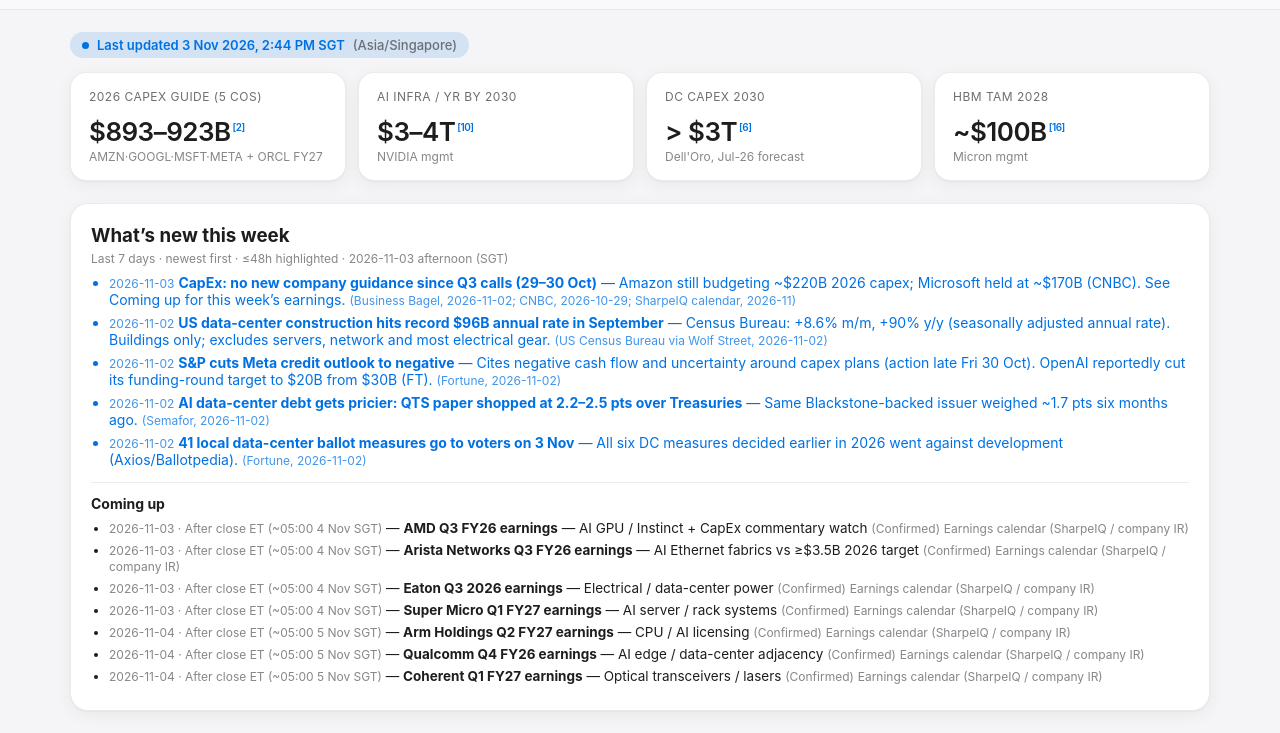
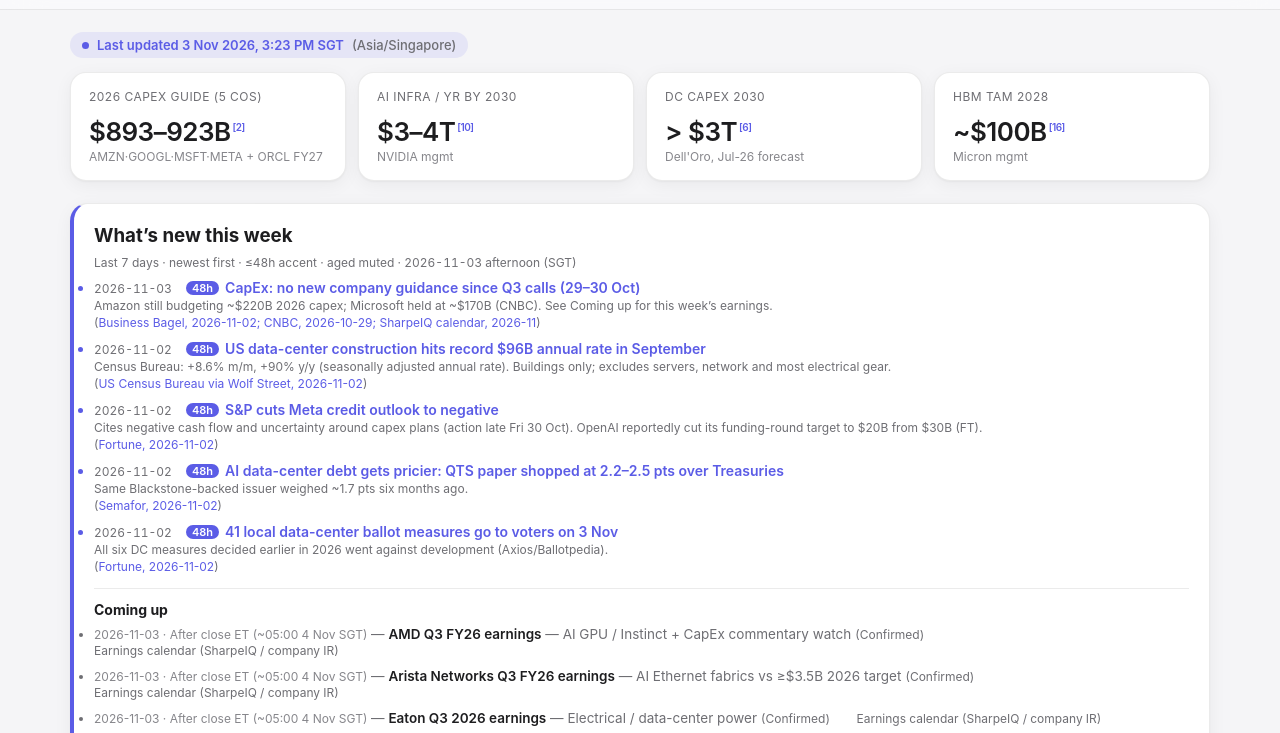
Before and after one commit to Hugoztian/ai-datacenter-dashboard, a plain HTML site: page index.html in a window 1280 px wide. Shown: the part 54-787 px from the top of the page. Drawn offline with Linux system fonts and the light colour scheme.

Commit message:
Overview What’s new: ≤48h Meta-style with indigo --acc
.new48 + 48h badge + card left border via page --acc (#5B5CE6 /
dark #8B8AFF); aged muted. Keep 7d, Coming up, last-updated SGT.

```diff
--- a/data.js
+++ b/data.js
@@ -1,7 +1,7 @@
 // AI Datacenter Dashboard data. Every figure carries source/url/asOf. null = TBD (not invented).
 window.AIDC = {
 updated: "2026-11-03",
-updated_sgt: "3 Nov 2026, 2:44 PM",
+updated_sgt: "3 Nov 2026, 3:23 PM",
 sources: {
  cnbcCapex:{t:"CNBC — Microsoft, Google hold capex forecasts",u:"https://www.cnbc.com/2026/10/29/microsoft-google-ai-capex-estimates.html",d:"2026-10-29"},
  luminix:{t:"Luminix — Hyperscaler Capex Q3 2026 (compiles company guidance)",u:"https://www.useluminix.com/reports/industry-analysis/hyperscaler-capex-q3-2026/source/4",d:"2026-10-30"},
--- a/index.html
+++ b/index.html
@@ -4,14 +4,14 @@
 <title>AI Datacenter — Full-Stack Dashboard</title>
 <script src="data.js"></script><script src="chart.umd.min.js"></script>
 <style>
-:root{--font:-apple-system,BlinkMacSystemFont,"SF Pro Text","SF Pro Display","Helvetica Neue",Helvetica,Arial,sans-serif;--bg:#f5f5f7;--panel:#fff;--panel2:#fafafc;--line:rgba(0,0,0,.08);--hair:#d2d2d7;--txt:#1d1d1f;--mut:#6e6e73;--mut2:#86868b;--acc:#0071e3;--pos:#1d8a3a;--neg:#d70015;--warn:#b25000;--shadow:0 1px 2px rgba(0,0,0,.04),0 4px 18px rgba(0,0,0,.05);--glass:rgba(251,251,253,.72);--seg:#e8e8ed}
-[data-theme=dark]{--bg:#000;--panel:#1c1c1e;--panel2:#232325;--line:rgba(255,255,255,.1);--hair:#3a3a3c;--txt:#f5f5f7;--mut:#a1a1a6;--mut2:#8e8e93;--acc:#2997ff;--pos:#30d158;--neg:#ff453a;--warn:#ffb340;--shadow:0 1px 2px rgba(0,0,0,.3),0 4px 18px rgba(0,0,0,.4);--glass:rgba(22,22,23,.72);--seg:#2c2c2e}
+:root{--font:-apple-system,BlinkMacSystemFont,"SF Pro Text","SF Pro Display","Helvetica Neue",Helvetica,Arial,sans-serif;--bg:#f5f5f7;--panel:#fff;--panel2:#fafafc;--line:rgba(0,0,0,.08);--hair:#d2d2d7;--txt:#1d1d1f;--mut:#6e6e73;--mut2:#86868b;--acc:#5B5CE6;--accsoft:rgba(91,92,230,.10);--pos:#1d8a3a;--neg:#d70015;--warn:#b25000;--shadow:0 1px 2px rgba(0,0,0,.04),0 4px 18px rgba(0,0,0,.05);--glass:rgba(251,251,253,.72);--seg:#e8e8ed}
+[data-theme=dark]{--bg:#000;--panel:#1c1c1e;--panel2:#232325;--line:rgba(255,255,255,.1);--hair:#3a3a3c;--txt:#f5f5f7;--mut:#a1a1a6;--mut2:#8e8e93;--acc:#8B8AFF;--accsoft:rgba(139,138,255,.16);--pos:#30d158;--neg:#ff453a;--warn:#ffb340;--shadow:0 1px 2px rgba(0,0,0,.3),0 4px 18px rgba(0,0,0,.4);--glass:rgba(22,22,23,.72);--seg:#2c2c2e}
 *{box-sizing:border-box}body{margin:0;font-family:var(--font);background:var(--bg);color:var(--txt);-webkit-font-smoothing:antialiased;transition:background .3s,color .3s}
 a{color:var(--acc);text-decoration:none}a:hover{text-decoration:underline}
 header{position:sticky;top:0;z-index:50;backdrop-filter:saturate(180%) blur(20px);-webkit-backdrop-filter:saturate(180%) blur(20px);background:var(--glass);border-bottom:1px solid var(--line)}
 .hd{max-width:1180px;margin:auto;padding:12px 20px;display:flex;align-items:center;gap:14px}
 .hd h1{font-size:19px;margin:0;font-weight:600;letter-spacing:-.01em}.hd .s{color:var(--mut);font-size:13px}
-.upd{display:inline-flex;align-items:center;gap:8px;margin:0 0 14px;padding:5px 12px;border-radius:980px;background:color-mix(in srgb,var(--acc) 14%,transparent);color:var(--acc);font-size:13px;font-weight:600}
+.upd{display:inline-flex;align-items:center;gap:8px;margin:0 0 14px;padding:5px 12px;border-radius:980px;background:var(--accsoft);color:var(--acc);font-size:13px;font-weight:600}
 .upd .dot{width:7px;height:7px;border-radius:50%;background:var(--acc);flex:none}
 .upd .tz{color:var(--mut);font-weight:500}
 .sp{flex:1}.seg{display:flex;background:var(--seg);border-radius:9px;padding:2px}.seg button{border:0;background:none;color:var(--txt);font:500 13px var(--font);padding:6px 12px;border-radius:7px;cursor:pointer}.seg button.on{background:var(--panel);box-shadow:var(--shadow)}
@@ -61,10 +61,10 @@ h2{font-size:22px;letter-spacing:-.015em;margin:28px 0 12px}
 table{width:100%;border-collapse:collapse;font-size:14px}th,td{text-align:left;padding:9px 8px;border-bottom:1px solid var(--line)}th{font-size:12px;color:var(--mut);font-weight:500;text-transform:uppercase}
 td.num{text-align:right;font-variant-numeric:tabular-nums}
 .grid2{display:grid;grid-template-columns:1fr 1fr;gap:16px}
-.wn{margin-bottom:16px}.wn h3{margin:0 0 4px}.wn ul{margin:8px 0 0;padding-left:18px}.wn li{margin:6px 0;font-size:14px}.wn .d{color:var(--mut2);font-size:12px}
-.wn li.fresh b,.wn li.fresh{color:var(--acc)}.wn li.fresh .d{color:var(--acc);opacity:.75}
-[data-theme=dark] .wn li.fresh b,[data-theme=dark] .wn li.fresh{color:var(--txt)}
-[data-theme=dark] .wn li.fresh .d{color:var(--mut)}
+.wn{margin-bottom:16px;border-left:4px solid var(--acc)}.wn h3{margin:0 0 4px}.wn ul{margin:8px 0 0;padding:0}.wn li{margin:0 0 10px;font-size:14px;color:var(--mut)}.wn li b{font-weight:600;color:var(--txt)}
+.wn .d{display:inline-block;min-width:92px;color:var(--mut);font-size:12px;font-variant-numeric:tabular-nums}
+.wn li.new48,.wn li.new48 b{color:var(--acc);font-weight:600}.wn li.new48 .d{color:var(--mut);font-weight:400}
+.wn .src{font-size:12px;color:var(--mut);font-weight:400;margin-top:2px}.wn .nb{display:inline-block;background:var(--acc);color:#fff;font-size:11px;border-radius:8px;padding:0 6px;margin-right:6px;font-weight:600;vertical-align:1px}
 .wn .cu{margin-top:14px;padding-top:12px;border-top:1px solid var(--line)}
 .wn .cu h4{margin:0 0 6px;font-size:14px}.wn .cu li{font-size:13.5px}
 .wn .cu .when{color:var(--mut2);font-size:12px;white-space:nowrap}
@@ -320,11 +320,12 @@ const within7=Wraw.filter(x=>{const t=Date.parse(x.date);return !isNaN(t)&&nowMs
 const W=[...within7].sort((a,b)=>String(b.date).localeCompare(String(a.date))||String(b.headline).localeCompare(String(a.headline)));
 const isFresh=x=>{const t=Date.parse(x.date);return !isNaN(t)&&nowMs-t<=2*day};
 const row=x=>{const cite=x.url?`<a href="${x.url}" target="_blank" rel="noopener">${x.src||x.date}</a>`:(x.src||x.date);
- return `<li class="${isFresh(x)?'fresh':''}"><span class="d">${x.date}</span> <b>${x.headline}</b>${x.detail?' — '+x.detail:''} <span class="d">(${cite})</span></li>`};
+ const fresh=isFresh(x);
+ return `<li class="${fresh?'new48':''}"><span class="d">${x.date}</span>${fresh?'<span class="nb">48h</span>':''}<b>${x.headline}</b>${x.detail?`<div class="src">${x.detail}</div>`:''}<div class="src">(${cite})</div></li>`};
 const CU=D.comingUp||[];
 const cuHtml=CU.length?`<div class="cu"><h4>Coming up</h4><ul>${CU.map(c=>{const cite=c.url?`<a href="${c.url}" target="_blank" rel="noopener">${c.src||'source'}</a>`:(c.src||'');
  return `<li><span class="when">${c.date}${c.time?' · '+c.time:''}</span> — <b>${c.event}</b>${c.note?' — '+c.note:''}${c.status?` <span class="d">(${c.status})</span>`:''}${cite?` <span class="d">${cite}</span>`:''}</li>`}).join('')}</ul></div>`:'';
-$('#wn').innerHTML=`<h3>What’s new this week</h3><div class="d">Last 7 days · newest first · ≤48h highlighted · ${D.whatsNewUpdated||''}</div>`+(W.length?`<ul>${W.map(row).join('')}</ul>`:`<p class="note">${D.whatsNewEmpty}</p>`)+cuHtml;}
+$('#wn').innerHTML=`<h3>What’s new this week</h3><div class="d">Last 7 days · newest first · ≤48h accent · aged muted · ${D.whatsNewUpdated||''}</div>`+(W.length?`<ul>${W.map(row).join('')}</ul>`:`<p class="note">${D.whatsNewEmpty}</p>`)+cuHtml;}
 $('#srcs').innerHTML=Object.values(S).map(s=>`<li><a href="${s.u}" target="_blank">${s.t}</a> <span class="d">— ${s.d}</span></li>`).join('');
 $('#mckNote').innerHTML=`McKinsey: $${D.mckinsey.total/1000}T ${D.mckinsey.period}; scenarios ${D.mckinsey.scen.map(s=>s[0]+' $'+s[1]/1000+'T').join(', ')}. ${cite('mck')}`;
 // Charts
```
